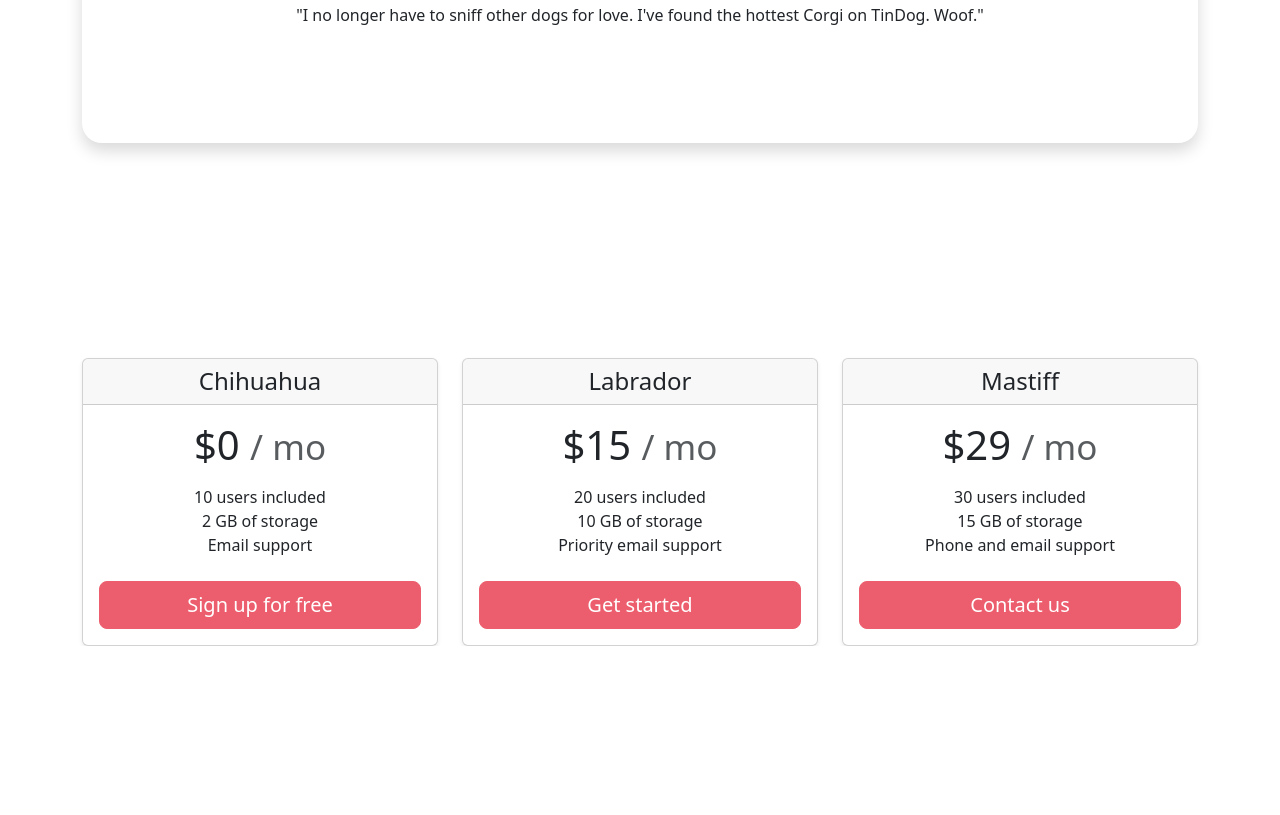
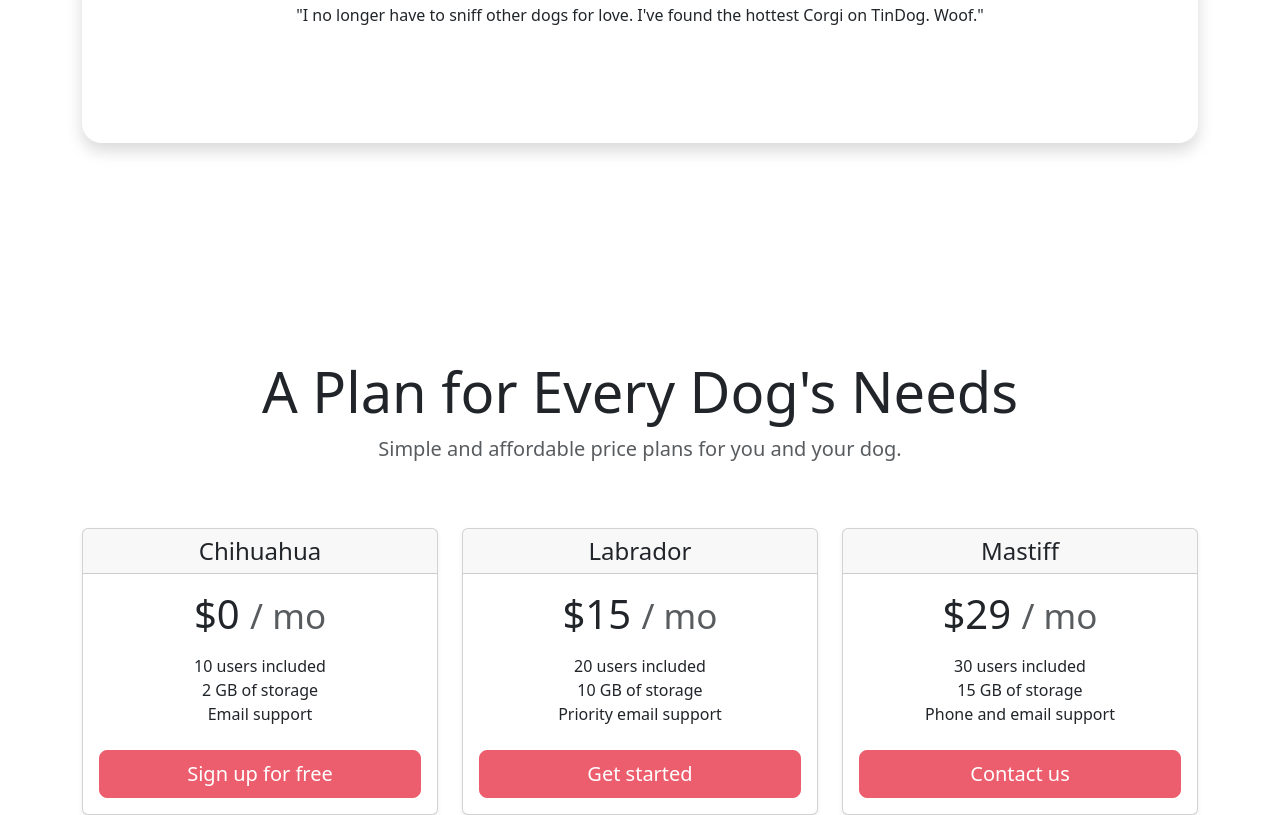
Before and after one commit to jimfalzone/tindog, a plain HTML site: page index.html in a window 1280 px wide. Shown: the part 1336-2151 px from the top of the page. Before the commit the page ends 1982 px from the top, so only its background shows below. Drawn offline with nearby package versions, Linux system fonts and the light colour scheme.

Commit message:
added headline to pricing section

```diff
--- a/index.html
+++ b/index.html
@@ -244,6 +244,11 @@
       <div class="container">
         <div class="row justify-content-center">
 
+          <div class="text-center mb-5">
+            <h2 class="display-4 fw-normal">A Plan for Every Dog's Needs</h2>
+            <p class="fs-5 text-body-secondary">Simple and affordable price plans for you and your dog.</p>
+          </div>
+
           <div class="col-md-4">
             <div class="card shadow-sm text-center">
               <div class="card-header">
```
